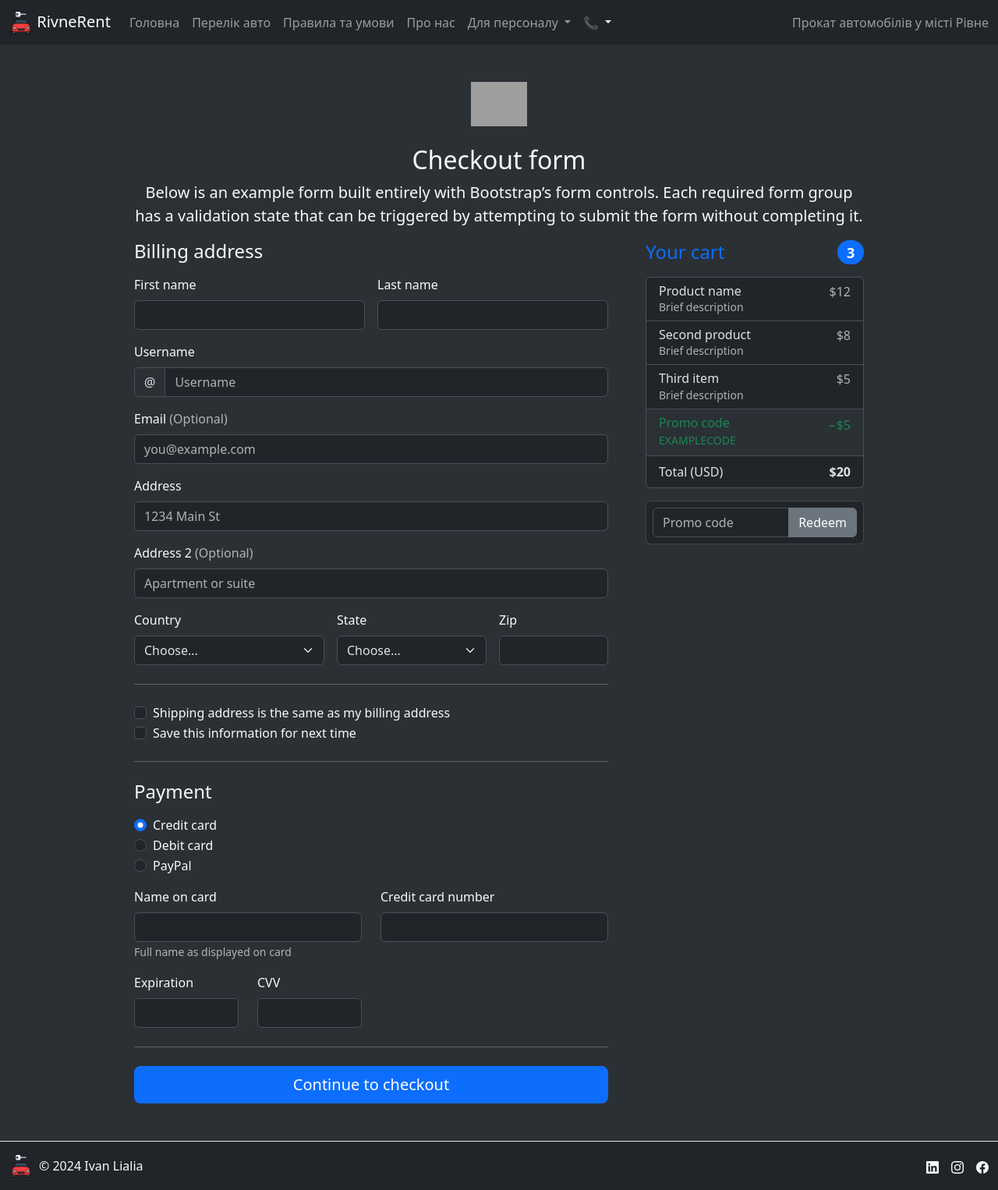
After one commit to llo3iTiB4iK/rivnerent-, a Flask app: page /booking/?car=1 in a window 1280 px wide. The commit adds this page. Shown: the whole page at 78% size. Run offline with Flask 3, Linux system fonts and the light colour scheme; some libraries are stand-ins or nearby versions; grey boxes are pictures that could not be loaded.

Commit message:
Add Car Booking page template and redirection logic to access it, implement small fixes to pages view and content

```diff
--- a/rivnerent/forms.py
+++ b/rivnerent/forms.py
@@ -42,5 +42,5 @@ class CarForm(FlaskForm):
     price_4to9 = StringField('Вартість за добу (термін прокату 4-9 діб)', validators=[MyDataRequired()], render_kw={"placeholder": "999 $"})
     price_10to25 = StringField('Вартість за добу (термін прокату 10-25 діб)', validators=[MyDataRequired()], render_kw={"placeholder": "999 $"})
     price_26to89 = StringField('Вартість за добу (термін прокату 26-89 діб)', validators=[MyDataRequired()], render_kw={"placeholder": "999 $"})
-    deposit = StringField('Розмір завдатку', validators=[MyDataRequired()], render_kw={"placeholder": "999 $"})
+    deposit = StringField('Розмір застави', validators=[MyDataRequired()], render_kw={"placeholder": "999 $"})
     submit = SubmitField('Зберегти')
--- a/rivnerent/main.py
+++ b/rivnerent/main.py
@@ -34,6 +34,13 @@ def show_car(car_name):
     return render_template("car.html", active_page='cars', car=car)
 
 
+@main_bp.route("/booking/")
+def book_car():
+    car_id = request.args.get("car")
+    car = db.get_or_404(Car, car_id)
+    return render_template("booking.html", car=car)
+
+
 @main_bp.route("/rules/")
 def rules_n_terms():
     return render_template("rules.html", active_page='rules')
--- /dev/null
+++ b/rivnerent/templates/booking.html
@@ -0,0 +1,223 @@
+{% extends "base.html" %}
+
+{% block title %}Бронювання авто{% endblock %}
+
+{% block content %}
+{% include 'header.html' %}
+
+<main class="bg-body-tertiary text-light p-5" data-bs-theme="dark">
+    <div class="container" style="max-width: 960px;">
+        <div class="text-center">
+          <img class="d-block mx-auto mb-4" src="/docs/5.3/assets/brand/bootstrap-logo.svg" alt="" width="72" height="57">
+          <h2>Checkout form</h2>
+          <p class="lead">Below is an example form built entirely with Bootstrap’s form controls. Each required form group has a validation state that can be triggered by attempting to submit the form without completing it.</p>
+        </div>
+
+        <div class="row g-5">
+          <div class="col-md-5 col-lg-4 order-md-last">
+            <h4 class="d-flex justify-content-between align-items-center mb-3">
+              <span class="text-primary">Your cart</span>
+              <span class="badge bg-primary rounded-pill">3</span>
+            </h4>
+            <ul class="list-group mb-3">
+              <li class="list-group-item d-flex justify-content-between lh-sm">
+                <div>
+                  <h6 class="my-0">Product name</h6>
+                  <small class="text-body-secondary">Brief description</small>
+                </div>
+                <span class="text-body-secondary">$12</span>
+              </li>
+              <li class="list-group-item d-flex justify-content-between lh-sm">
+                <div>
+                  <h6 class="my-0">Second product</h6>
+                  <small class="text-body-secondary">Brief description</small>
+                </div>
+                <span class="text-body-secondary">$8</span>
+              </li>
+              <li class="list-group-item d-flex justify-content-between lh-sm">
+                <div>
+                  <h6 class="my-0">Third item</h6>
+                  <small class="text-body-secondary">Brief description</small>
+                </div>
+                <span class="text-body-secondary">$5</span>
+              </li>
+              <li class="list-group-item d-flex justify-content-between bg-body-tertiary">
+                <div class="text-success">
+                  <h6 class="my-0">Promo code</h6>
+                  <small>EXAMPLECODE</small>
+                </div>
+                <span class="text-success">−$5</span>
+              </li>
+              <li class="list-group-item d-flex justify-content-between">
+                <span>Total (USD)</span>
+                <strong>$20</strong>
+              </li>
+            </ul>
+
+            <form class="card p-2">
+              <div class="input-group">
+                <input type="text" class="form-control" placeholder="Promo code">
+                <button type="submit" class="btn btn-secondary">Redeem</button>
+              </div>
+            </form>
+          </div>
+          <div class="col-md-7 col-lg-8">
+            <h4 class="mb-3">Billing address</h4>
+            <form class="needs-validation" novalidate="">
+              <div class="row g-3">
+                <div class="col-sm-6">
+                  <label for="firstName" class="form-label">First name</label>
+                  <input type="text" class="form-control" id="firstName" placeholder="" value="" required="">
+                  <div class="invalid-feedback">
+                    Valid first name is required.
+                  </div>
+                </div>
+
+                <div class="col-sm-6">
+                  <label for="lastName" class="form-label">Last name</label>
+                  <input type="text" class="form-control" id="lastName" placeholder="" value="" required="">
+                  <div class="invalid-feedback">
+                    Valid last name is required.
+                  </div>
+                </div>
+
+                <div class="col-12">
+                  <label for="username" class="form-label">Username</label>
+                  <div class="input-group has-validation">
+                    <span class="input-group-text">@</span>
+                    <input type="text" class="form-control" id="username" placeholder="Username" required="">
+                  <div class="invalid-feedback">
+                      Your username is required.
+                    </div>
+                  </div>
+                </div>
+
+                <div class="col-12">
+                  <label for="email" class="form-label">Email <span class="text-body-secondary">(Optional)</span></label>
+                  <input type="email" class="form-control" id="email" placeholder="you@example.com">
+                  <div class="invalid-feedback">
+                    Please enter a valid email address for shipping updates.
+                  </div>
+                </div>
+
+                <div class="col-12">
+                  <label for="address" class="form-label">Address</label>
+                  <input type="text" class="form-control" id="address" placeholder="1234 Main St" required="">
+                  <div class="invalid-feedback">
+                    Please enter your shipping address.
+                  </div>
+                </div>
+
+                <div class="col-12">
+                  <label for="address2" class="form-label">Address 2 <span class="text-body-secondary">(Optional)</span></label>
+                  <input type="text" class="form-control" id="address2" placeholder="Apartment or suite">
+                </div>
+
+                <div class="col-md-5">
+                  <label for="country" class="form-label">Country</label>
+                  <select class="form-select" id="country" required="">
+                    <option value="">Choose...</option>
+                    <option>United States</option>
+                  </select>
+                  <div class="invalid-feedback">
+                    Please select a valid country.
+                  </div>
+                </div>
+
+                <div class="col-md-4">
+                  <label for="state" class="form-label">State</label>
+                  <select class="form-select" id="state" required="">
+                    <option value="">Choose...</option>
+                    <option>California</option>
+                  </select>
+                  <div class="invalid-feedback">
+                    Please provide a valid state.
+                  </div>
+                </div>
+
+                <div class="col-md-3">
+                  <label for="zip" class="form-label">Zip</label>
+                  <input type="text" class="form-control" id="zip" placeholder="" required="">
+                  <div class="invalid-feedback">
+                    Zip code required.
+                  </div>
+                </div>
+              </div>
+
+              <hr class="my-4">
+
+              <div class="form-check">
+                <input type="checkbox" class="form-check-input" id="same-address">
+                <label class="form-check-label" for="same-address">Shipping address is the same as my billing address</label>
+              </div>
+
+              <div class="form-check">
+                <input type="checkbox" class="form-check-input" id="save-info">
+                <label class="form-check-label" for="save-info">Save this information for next time</label>
+              </div>
+
+              <hr class="my-4">
+
+              <h4 class="mb-3">Payment</h4>
+
+              <div class="my-3">
+                <div class="form-check">
+                  <input id="credit" name="paymentMethod" type="radio" class="form-check-input" checked="" required="">
+                  <label class="form-check-label" for="credit">Credit card</label>
+                </div>
+                <div class="form-check">
+                  <input id="debit" name="paymentMethod" type="radio" class="form-check-input" required="">
+                  <label class="form-check-label" for="debit">Debit card</label>
+                </div>
+                <div class="form-check">
+                  <input id="paypal" name="paymentMethod" type="radio" class="form-check-input" required="">
+                  <label class="form-check-label" for="paypal">PayPal</label>
+                </div>
+              </div>
+
+              <div class="row gy-3">
+                <div class="col-md-6">
+                  <label for="cc-name" class="form-label">Name on card</label>
+                  <input type="text" class="form-control" id="cc-name" placeholder="" required="">
+                  <small class="text-body-secondary">Full name as displayed on card</small>
+                  <div class="invalid-feedback">
+                    Name on card is required
+                  </div>
+                </div>
+
+                <div class="col-md-6">
+                  <label for="cc-number" class="form-label">Credit card number</label>
+                  <input type="text" class="form-control" id="cc-number" placeholder="" required="">
+                  <div class="invalid-feedback">
+                    Credit card number is required
+                  </div>
+                </div>
+
+                <div class="col-md-3">
+                  <label for="cc-expiration" class="form-label">Expiration</label>
+                  <input type="text" class="form-control" id="cc-expiration" placeholder="" required="">
+                  <div class="invalid-feedback">
+                    Expiration date required
+                  </div>
+                </div>
+
+                <div class="col-md-3">
+                  <label for="cc-cvv" class="form-label">CVV</label>
+                  <input type="text" class="form-control" id="cc-cvv" placeholder="" required="">
+                  <div class="invalid-feedback">
+                    Security code required
+                  </div>
+                </div>
+              </div>
+
+              <hr class="my-4">
+
+              <button class="w-100 btn btn-primary btn-lg" type="submit">Continue to checkout</button>
+            </form>
+          </div>
+        </div>
+    </div>
+</main>
+
+{% include 'footer.html' %}
+{% endblock %}
--- a/rivnerent/templates/car.html
+++ b/rivnerent/templates/car.html
@@ -31,7 +31,7 @@
                     <i>{{ car.description }}</i>
                 </p>
                 <div>
-                    <a class="btn btn-success fs-6" href="#">Обрати дати прокату</a>
+                    <a class="btn btn-success fs-6" href="{{ url_for('main.book_car', car=car.id) }}">Обрати дати прокату</a>
                     <a class="btn btn-outline-light fs-6 mx-3" href="{{ car.info_url }}" target="_blank">Більше про авто</a>
                 </div>
             </div>
@@ -45,7 +45,7 @@
                     ЦІНИ НА ПРОКАТ
                 </h3>
                 <h4 class="mb-5 fs-6">
-                    *Нижче Ви можете ознайомитись з вартістю прокату даного автомобіля! Усі ціни вказані за добу прокату! Завдаток вноситься перед здійсненням прокату та повертається у повному обсязі, якщо клієнт не порушив правил прокату!
+                    *Нижче Ви можете ознайомитися з вартістю прокату даного автомобіля! Усі ціни вказані за добу прокату! Застава вноситься перед здійсненням прокату та повертається у повному обсязі, якщо клієнт не порушив правил прокату!
                 </h4>
             </div>
         </div>
@@ -68,7 +68,7 @@
             <div class="col-lg-6 px-5">
                 <div class="row border-bottom">
                     <div class="col-6">
-                        <h4 class="card-title display-6">ЗАВДАТОК</h4>
+                        <h4 class="card-title display-6">ЗАСТАВА</h4>
                     </div>
                     <div class="col-6">
                         <p class="display-6 text-end">{{ car.deposit }}</p>
--- a/rivnerent/templates/cars.html
+++ b/rivnerent/templates/cars.html
@@ -82,7 +82,7 @@
                                         Видалити
                                     </button>
                                     {% else %}
-                                    <a class="btn btn-primary" href="#">Бронювати</a>
+                                    <a class="btn btn-primary" href="{{ url_for('main.book_car', car=car.id) }}">Бронювати</a>
                                     <a class="btn btn-outline-secondary" href="{{ '-'.join(car.name.split()) }}_id{{ car.id }}">Більше</a>
                                     {% endif %}
                                 </div>
--- a/rivnerent/templates/header.html
+++ b/rivnerent/templates/header.html
@@ -42,7 +42,7 @@
                     </ul>
                 </li>
             </ul>
-            <span class="navbar-text">Оренда автомобілів у місті Рівне</span>
+            <span class="navbar-text">Прокат автомобілів у місті Рівне</span>
         </div>
     </nav>
 </header>
--- a/rivnerent/templates/index.html
+++ b/rivnerent/templates/index.html
@@ -10,7 +10,7 @@
         <h1 class="display-4 fw-bold">Вітаємо на сайті RivneRent!</h1>
         <div class="col-lg-6 mx-auto">
             <p class="lead mb-4">
-                Пропонуємо Вам широкий вибір автомобілів для оренди за доступними цінами. Незалежно від того, чи Ви подорожуєте відпочивати, у відрядження або потребуєте автомобіль для тимчасового користування, Ви будете задоволені нашими послугами!
+                Пропонуємо Вам широкий вибір автомобілів для прокату за доступними цінами. Незалежно від того, чи Ви подорожуєте відпочивати, у відрядження або потребуєте автомобіль для тимчасового користування, Ви будете задоволені нашими послугами!
             </p>
         </div>
         <div class="overflow-hidden" style="max-height: 45vh;">
```
Also changed, not shown: rivnerent/templates/about_us.html (+4 -4 lines), rivnerent/templates/rules.html (+9 -11 lines).
